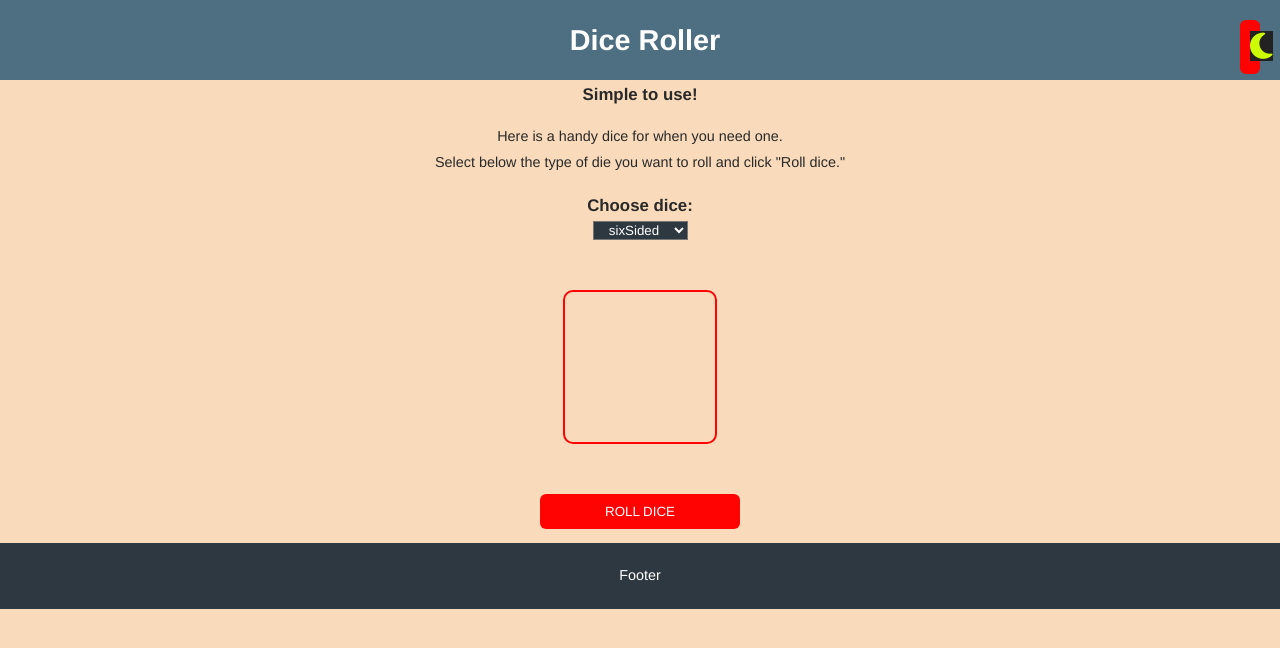
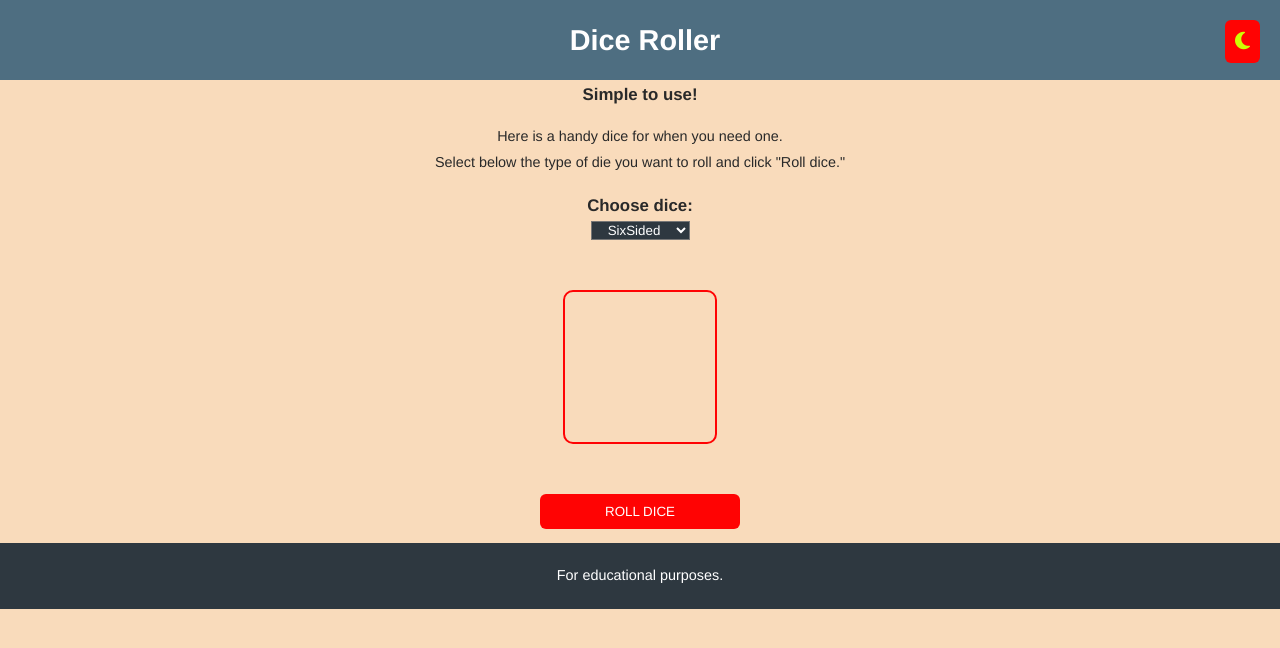
Before and after one commit to BlackBoltBeta/Dice-Roller, a plain HTML site: page index.html in a window 1280 px wide. Drawn offline with Linux system fonts and the light colour scheme.

Commit message:
Feat(style):Styled theme button

```diff
--- a/assets/css/dark.css
+++ b/assets/css/dark.css
@@ -14,18 +14,6 @@
     width: 200px;
     cursor: pointer;
   }
-
-#themeButton {
-    background-color: #64CCC5;
-    border-radius: 6px;
-    border: none;
-    color: white;
-    padding: 10px;
-    text-transform: uppercase;
-    width: 20px;
-    cursor: pointer;
-  }
-
 
 html, body {
     margin: 0;
@@ -99,12 +87,17 @@ h3 {
     top: 20px;
     right: 20px;
     border: none;
-    font-size: 30px;
-    color: #222222;
+    font-size: 20px;
     position: absolute;
+    background-color: #64CCC5;
+    border-radius: 6px;
+    color: white;
+    padding: 10px;
+    text-transform: uppercase;
+    cursor: pointer;
   }
 
 #themeButton > i {
-    color: #cdfd03;
-    background-color: #222222;
+    color: black;
+    background-color: #64CCC5;
   }
--- a/assets/css/light.css
+++ b/assets/css/light.css
@@ -14,18 +14,6 @@
     width: 200px;
     cursor: pointer;
   }
-
-#themeButton {
-    background-color: #FF0303;
-    border-radius: 6px;
-    border: none;
-    color: white;
-    padding: 10px;
-    text-transform: uppercase;
-    width: 20px;
-    cursor: pointer;
-  }
-
 
 html, body {
     margin: 0;
@@ -99,12 +87,17 @@ h3 {
     top: 20px;
     right: 20px;
     border: none;
-    font-size: 30px;
-    color: #222222;
+    font-size: 20px;
     position: absolute;
+    background-color: #FF0303;
+    border-radius: 6px;
+    color: white;
+    padding: 10px;
+    text-transform: uppercase;
+    cursor: pointer;
   }
 
 #themeButton > i {
     color: #cdfd03;
-    background-color: #222222;
+    background-color: #FF0303;
   }
--- a/assets/js/script.js
+++ b/assets/js/script.js
@@ -18,13 +18,13 @@ button.onclick = function() {
 
 let diceSide = document.getElementById('diceSide');
      let selected = diceSide.options[diceSide.selectedIndex].text;
-     if(selected === 'sixSided'){
+     if(selected === 'SixSided'){
       diceroll(6);
-     } else if (selected === 'eightSided') {
+     } else if (selected === 'EightSided') {
       diceroll(8);
-    } else if (selected === 'tenSided') {
+    } else if (selected === 'TenSided') {
       diceroll(10);
-    } else if (selected === 'twentySided') {
+    } else if (selected === 'TwentySided') {
       diceroll(20);
     }
     printNumber(result);
--- a/index.html
+++ b/index.html
@@ -28,10 +28,10 @@
             <div id="select-box">
                 <label for="diceSide"><h3>Choose dice:</h3></label>
                 <select name="diceSide" id="diceSide">
-                   <option value="sixSided">sixSided</option>
-                   <option value="eightSided">eightSided</option>
-                   <option value="tenSided">tenSided</option>
-                   <option value="twentySided">twentySided</option>
+                   <option value="sixSided">SixSided</option>
+                   <option value="eightSided">EightSided</option>
+                   <option value="tenSided">TenSided</option>
+                   <option value="twentySided">TwentySided</option>
                 </select>
             </div>
         <div id="select-box">
@@ -43,7 +43,7 @@
       </div>
         </div>
        </div>
-            <div id="footer"><p>Footer</p>
+            <div id="footer"><p>For educational purposes.</p>
       </div>
      </div>
     </section>
```
